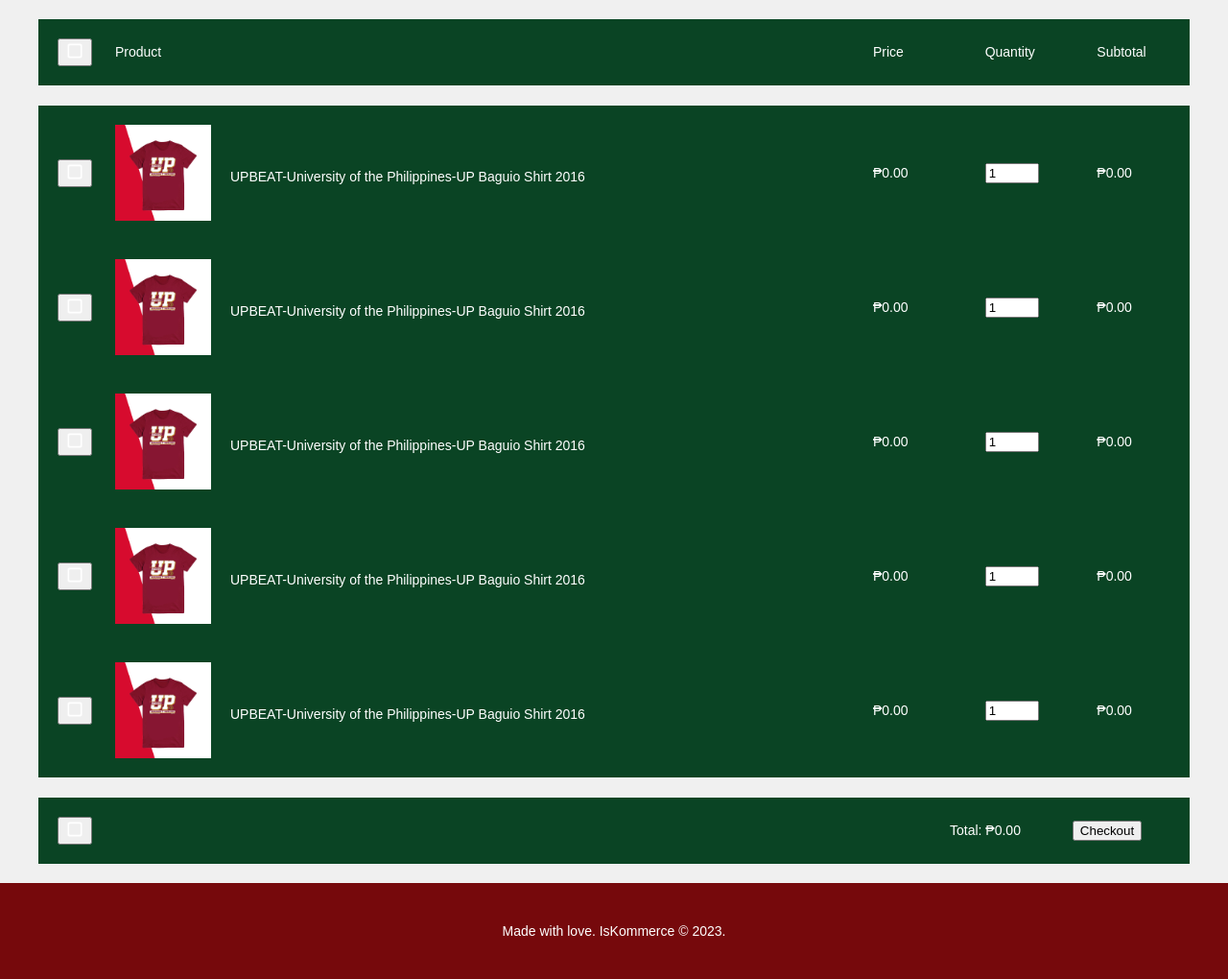
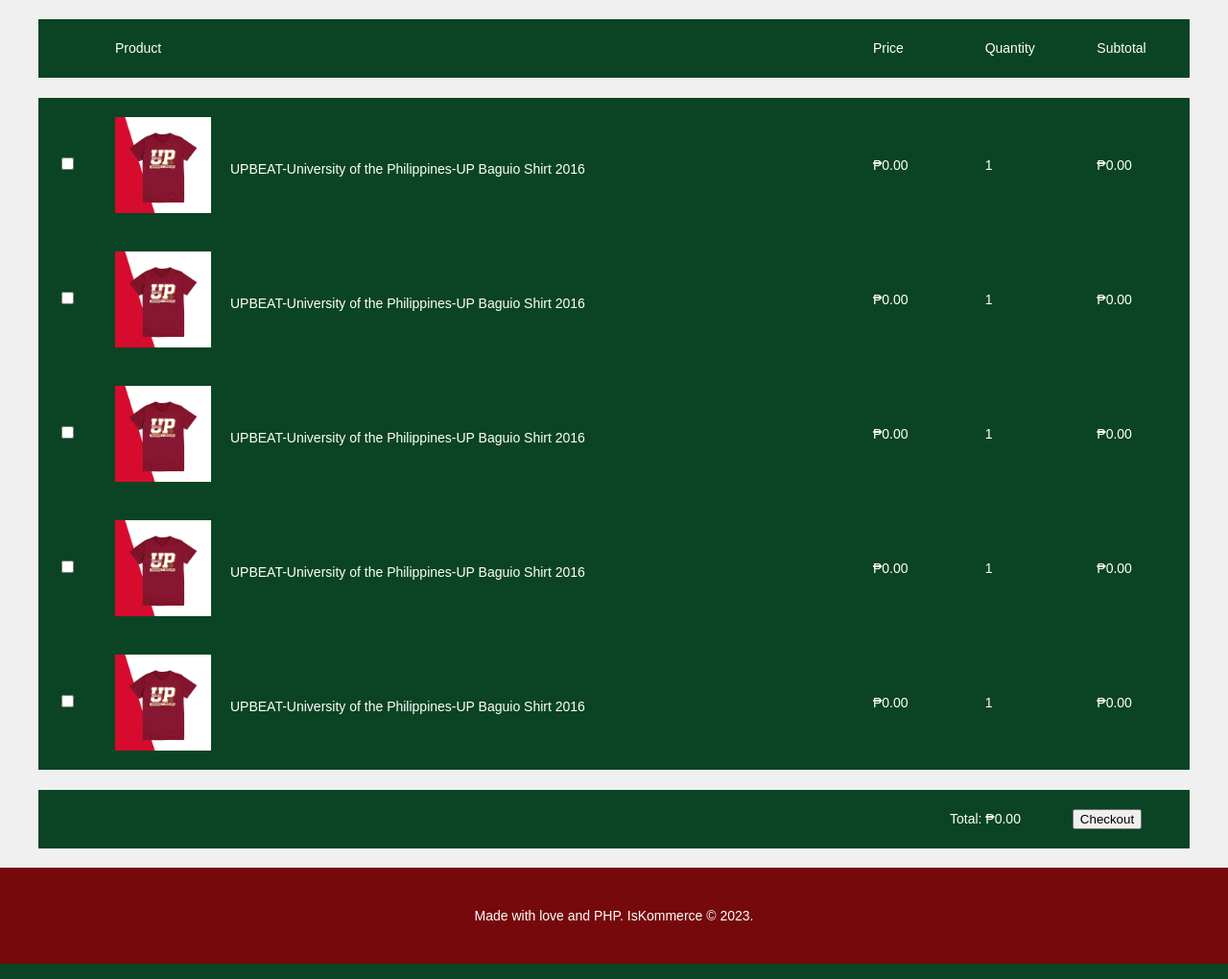
Before and after one commit to chstrkn/IsKommerce, a PHP site: page /cart.php in a window 1280 px wide. Shown: the part 100-1120 px from the top of the page at 96% size. Run offline with PHP 8.4, Linux system fonts and the light colour scheme; the visitor is signed in with stand-in values (Sample User, id 1).

Commit message:
Update cart.php

```diff
--- a/cart.php
+++ b/cart.php
@@ -1,5 +1,12 @@
 <?php
 session_start();
+$conn = mysqli_connect("localhost", "root", "", "iskommerce");
+if (!$conn) {
+  die("Connection failed: " . mysqli_connect_error());
+}
+if (!isset($_SESSION['username'])) {
+  header("Location: register.php");
+}
 ?>
 
 <!DOCTYPE html>
@@ -18,28 +25,25 @@
 <body>
   <header>
     <img id="logo" src="images/LOGO.png" alt="IsKommerce" />
-    <h1><a href="index.html">IsKommerce</a></h1>
-    <form id="search-bar" action="products.html" method="get">
+    <h1><a href="index.php">IsKommerce</a></h1>
+    <form id="search-bar" action="products.php" method="get">
       <input type="text" name="search" placeholder="Search" />
       <input type="submit" value="Search" />
     </form>
     <nav>
-      <a href="account.html">
+      <a href="account.php">
         <img src="images/account_circle_white_48dp.svg" alt="Account" />
       </a>
-      <a href="cart.html">
+      <a href="cart.php">
         <img src="images/shopping_bag_white_48dp.svg" alt="Cart" />
       </a>
     </nav>
   </header>
   <div id="cart">
+    <form action="checkout.php" method="post">
       <table>
         <tr>
           <td class="cart-selector">
-          <button type="button">
-            <img src="images/check_box_outline_blank_white_48dp.svg" alt="Select
-              All" />
-          </button>
           </td>
           <td class="cart-product">Product</td>
           <td class="cart-price">Price</td>
@@ -51,82 +55,62 @@
       <table>
         <tr>
           <td class="cart-selector">
-          <button type="button">
-            <img src="images/check_box_outline_blank_white_48dp.svg" alt="Select" />
-          </button>
+            <input type="checkbox" name="" id="">
           </td>
           <td class="cart-product">
             <img src="images/UPBEAT-University of the Philippines-UP Baguio Shirt 2016.jpg" alt="Product" />
             <p>UPBEAT-University of the Philippines-UP Baguio Shirt 2016</p>
           </td>
           <td class="cart-price">₱0.00</td>
-        <td class="cart-quantity">
-          <input type="number" name="quantity" min="1" max="99" value="1" />
-        </td>
+          <td class="cart-quantity">1</td>
           <td class="cart-subtotal">₱0.00</td>
         </tr>
         <tr>
           <td class="cart-selector">
-          <button type="button">
-            <img src="images/check_box_outline_blank_white_48dp.svg" alt="Select" />
-          </button>
+            <input type="checkbox" name="" id="">
           </td>
           <td class="cart-product">
             <img src="images/UPBEAT-University of the Philippines-UP Baguio Shirt 2016.jpg" alt="Product" />
             <p>UPBEAT-University of the Philippines-UP Baguio Shirt 2016</p>
           </td>
           <td class="cart-price">₱0.00</td>
-        <td class="cart-quantity">
-          <input type="number" name="quantity" min="1" max="99" value="1" />
-        </td>
+          <td class="cart-quantity">1</td>
           <td class="cart-subtotal">₱0.00</td>
         </tr>
         <tr>
           <td class="cart-selector">
-          <button type="button">
-            <img src="images/check_box_outline_blank_white_48dp.svg" alt="Select" />
-          </button>
+            <input type="checkbox" name="" id="">
           </td>
           <td class="cart-product">
             <img src="images/UPBEAT-University of the Philippines-UP Baguio Shirt 2016.jpg" alt="Product" />
             <p>UPBEAT-University of the Philippines-UP Baguio Shirt 2016</p>
           </td>
           <td class="cart-price">₱0.00</td>
-        <td class="cart-quantity">
-          <input type="number" name="quantity" min="1" max="99" value="1" />
-        </td>
+          <td class="cart-quantity">1</td>
           <td class="cart-subtotal">₱0.00</td>
         </tr>
         <tr>
           <td class="cart-selector">
-          <button type="button">
-            <img src="images/check_box_outline_blank_white_48dp.svg" alt="Select" />
-          </button>
+            <input type="checkbox" name="" id="">
           </td>
           <td class="cart-product">
             <img src="images/UPBEAT-University of the Philippines-UP Baguio Shirt 2016.jpg" alt="Product" />
             <p>UPBEAT-University of the Philippines-UP Baguio Shirt 2016</p>
           </td>
           <td class="cart-price">₱0.00</td>
-        <td class="cart-quantity">
-          <input type="number" name="quantity" min="1" max="99" value="1" />
-        </td>
+          <td class="cart-quantity">1</td>
           <td class="cart-subtotal">₱0.00</td>
         </tr>
         <tr>
           <td class="cart-selector">
-          <button type="button">
-            <img src="images/check_box_outline_blank_white_48dp.svg" alt="Select" />
-          </button>
+            <input type="checkbox" name="" id="">
           </td>
           <td class="cart-product">
             <img src="images/UPBEAT-University of the Philippines-UP Baguio Shirt 2016.jpg" alt="Product" />
             <p>UPBEAT-University of the Philippines-UP Baguio Shirt 2016</p>
           </td>
           <td class="cart-price">₱0.00</td>
-        <td class="cart-quantity">
-          <input type="number" name="quantity" min="1" max="99" value="1" />
-        </td>
+          <td class="cart-quantity">1</td>
           <td class="cart-subtotal">₱0.00</td>
         </tr>
       </table>
@@ -134,19 +118,16 @@
       <table>
         <tr>
           <td class="cart-selector">
-          <button type="button">
-            <img src="images/check_box_outline_blank_white_48dp.svg" alt="Select
-                All" />
-          </button>
           </td>
           <td class="cart-checkout" colspan="4">
             Total: <span id="cart-checkout-total-price">₱0.00</span>
-          <button type="button" onclick="location.href='checkout.html'">Checkout</button>
+            <button type="submit" name="checkout">Checkout</button>
           </td>
         </tr>
       </table>
+    </form>
   </div>
-  <footer>Made with love. IsKommerce © 2023.</footer>
+  <footer>Made with love and PHP. IsKommerce © 2023.</footer>
 </body>
 
 </html>
```
Lines whose indentation alone changed are shown as unchanged.
